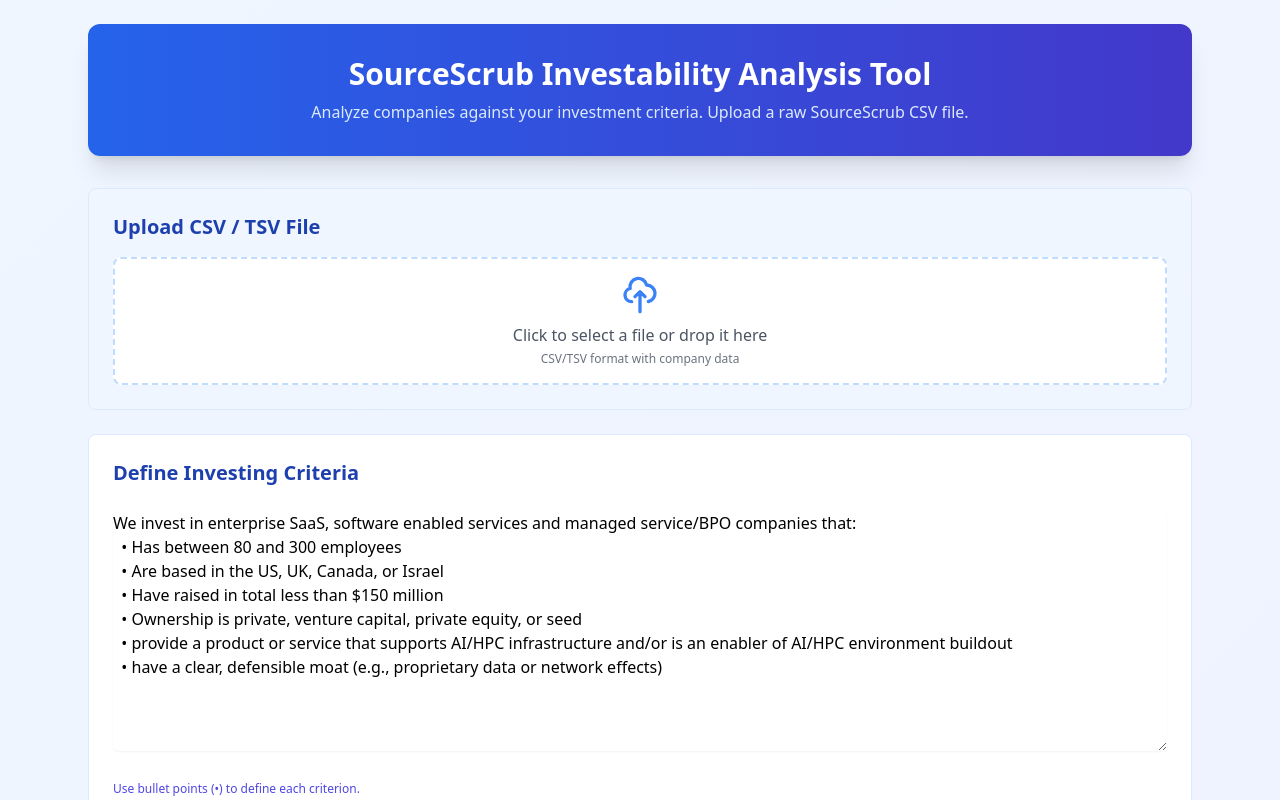
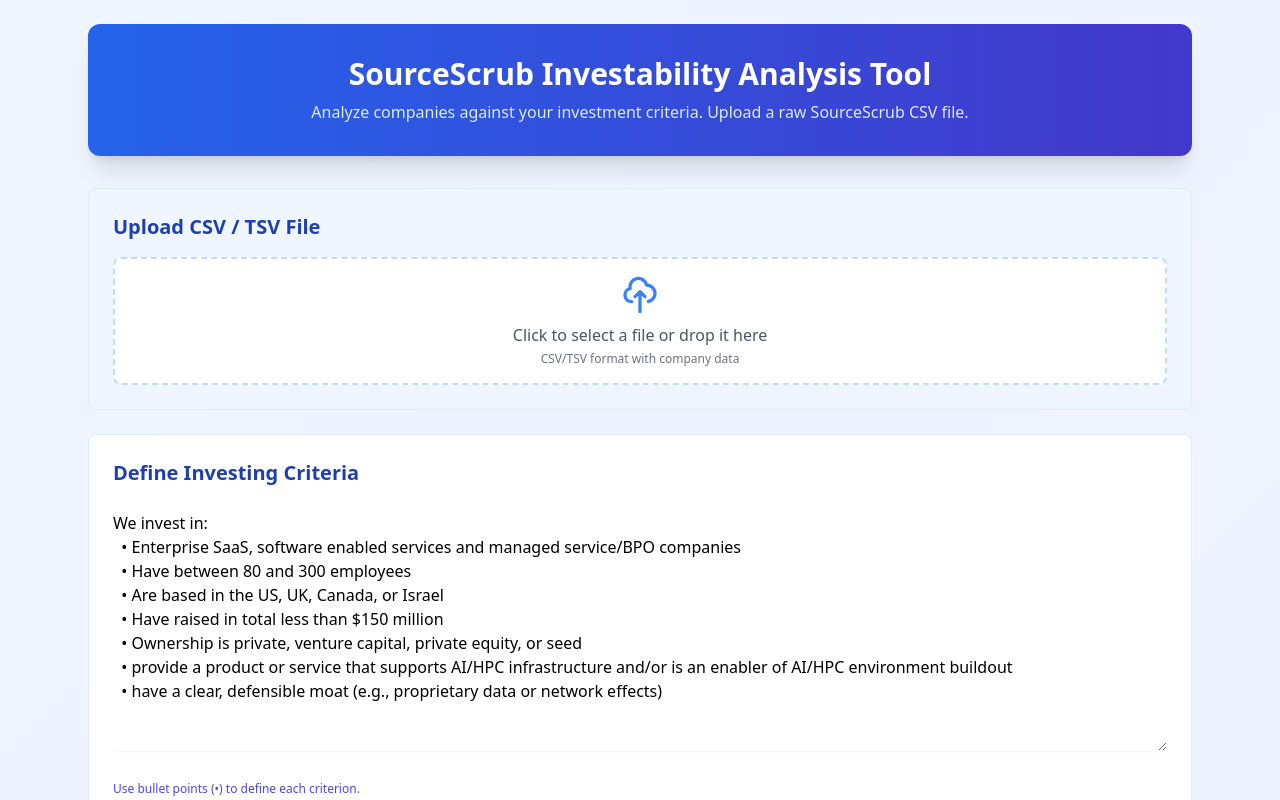
Before and after one commit to wallychang88/company-investability-analysis, a React (Create React App) app: page / in a window 1280 px wide. Shown: the top 800 px of the page. Built offline with nearby package versions, Linux system fonts and the light colour scheme; the HTML template or start-up script is replaced by a standard one.

Commit message:
Update App.js

```diff
--- a/src/App.js
+++ b/src/App.js
@@ -33,8 +33,9 @@
   const [headers, setHeaders] = useState([]);
   const [columnMap, setColumnMap] = useState({});
   const [investCriteria, setInvestCriteria] = useState(
-  `We invest in enterprise SaaS, software enabled services and managed service/BPO companies that:
-  • Has between 80 and 300 employees
+  `We invest in:
+  • Enterprise SaaS, software enabled services and managed service/BPO companies
+  • Have between 80 and 300 employees
   • Are based in the US, UK, Canada, or Israel
   • Have raised in total less than $150 million
   • Ownership is private, venture capital, private equity, or seed
```
